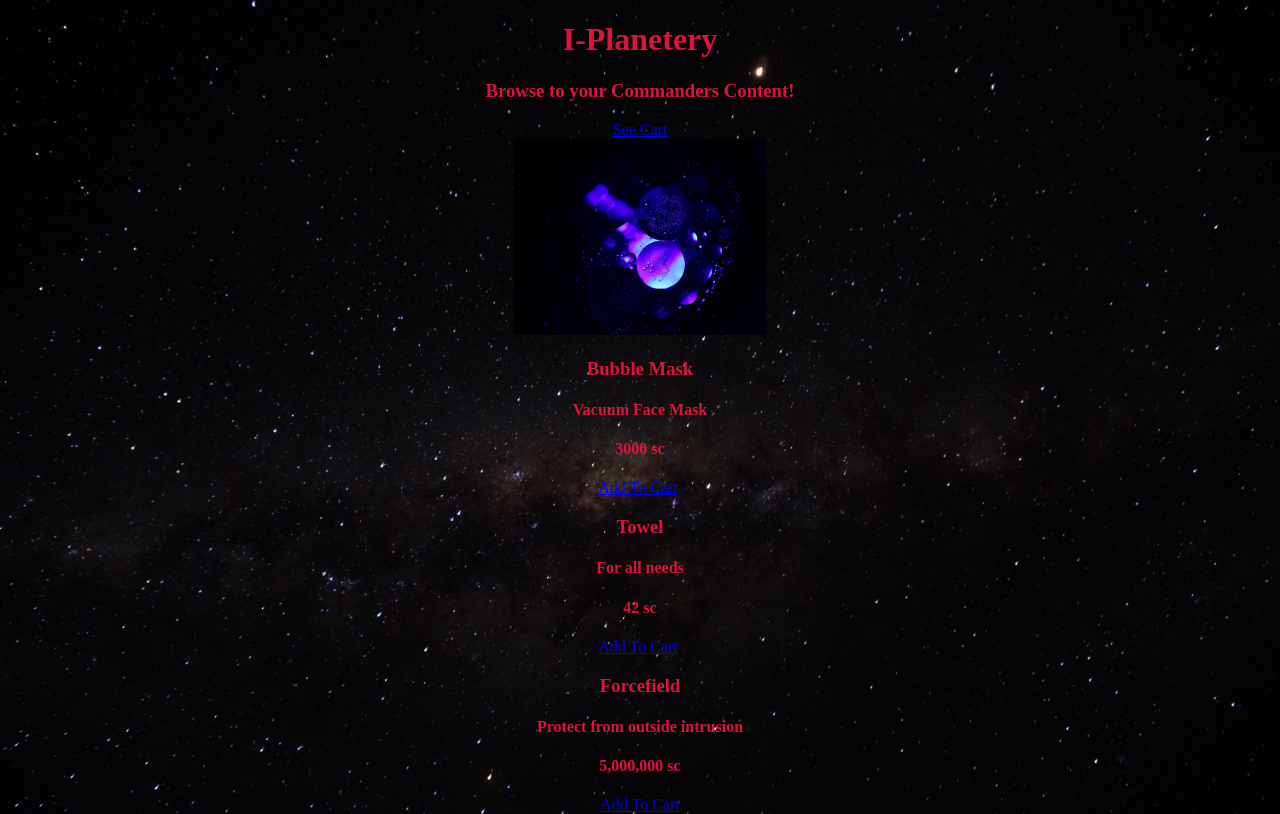
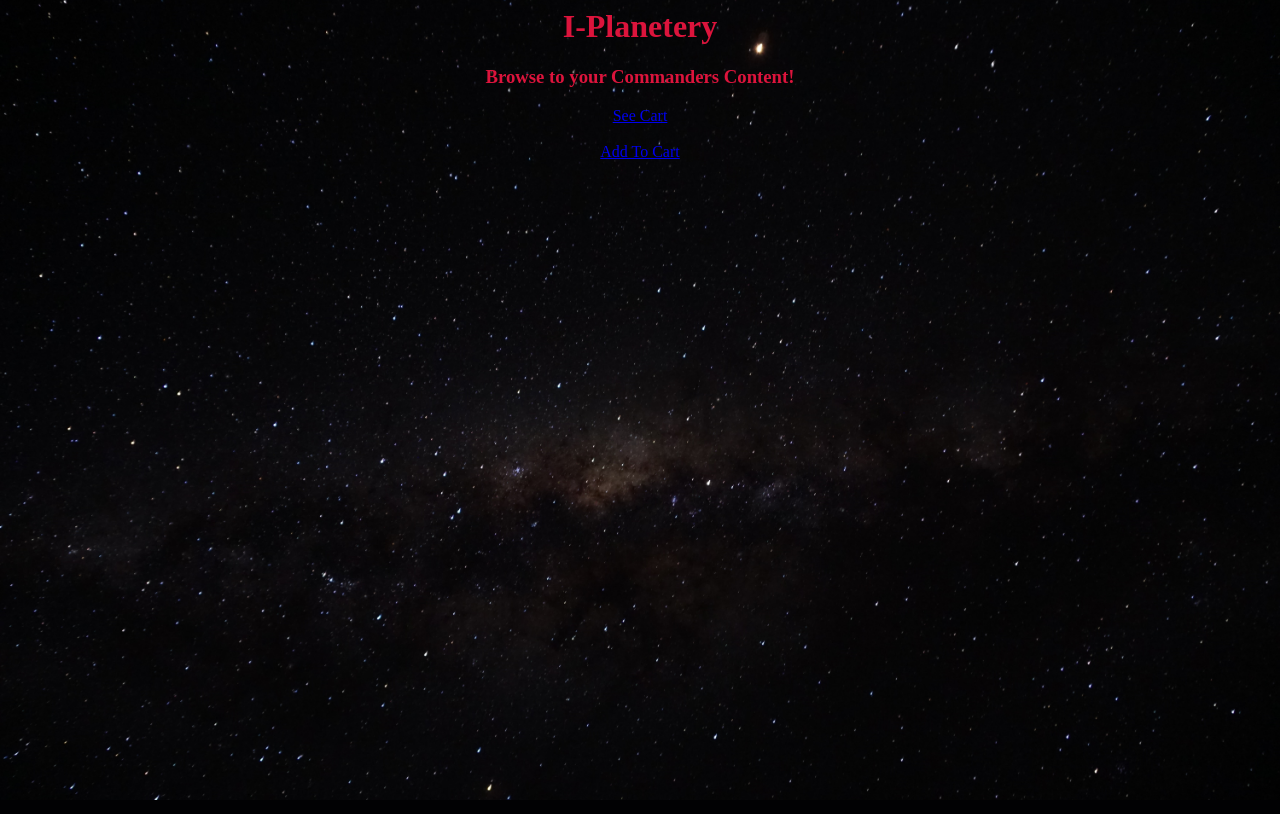
Before and after one commit to RobotGyal/Space-Contractor, a Flask app: page /store in a window 1280 px wide. Run offline with Flask 2, Linux system fonts and the light colour scheme.

Commit message:
rewriting routes and templates

```diff
--- a/app.py
+++ b/app.py
@@ -9,10 +9,14 @@ app = Flask(__name__)
 load_dotenv()
 client = MongoClient('localhost', 27017)
 db = client.space
+
+# sets up databases
 space_items = db.space_items    #sets up space items as a database
-test_items = db.test_items
+cart_items = db.cart_items      #items for user to add to cart from space items
+devices = db.devices
 
-test_items = [
+
+space_items = [
     {'title': 'Bubble Mask', 'description':'Vacuum Face Mask', 'price': '3000 sc', 'image': './static/bubble.jpg'},
     {'title': 'Towel', 'description':'For all needs', 'price': '42 sc'},
     {'title': 'Forcefield', 'description': 'Protect from outside intrusion', 'price': '5,000,000 sc'}
@@ -21,40 +25,41 @@ test_items = [
 
 # Main route
 @app.route('/')
-def test():
+def home():
     '''Main page setup function'''
-    return render_template('store_index.html', space_items=space_items.find())
+    return render_template('homepage.html', space_items=space_items)
 
 
 #Route for VIEWING store items on homepage
 @app.route('/store', methods=['GET'])
 def store_display():
-    return render_template('store_display.html', test_items=test_items)
+    return render_template('store_display.html', space_items=space_items)
 
 
-# Route for VIEWING to cart
-@app.route('/store/cart', methods=['GET'])
+# ~~~~~~~~  CART  ~~~~~~~~
+
+# VIEWING cart homepage
+@app.route('/cart', methods=['GET'])
 def cart_display():
     return render_template('cart_display.html')
 
-# Route for ADDING to cart
-@app.route('/store/cart', methods=['POST'])
-def cart_submit():
-    '''Add items to cart'''
-    space_item = {
-    'title': request.form.get('title'),
-    'description': request.form.get('description'),
-    'price': request.form.get('price'),
-    'image': request.form.get('image'.split())
+# ADD items to cart
+@app.route('/cart/add')
+def devices_new():
+    '''Create devices'''
+    return render_template('cart_add.html')
+
+# Route for POSTING items to cart
+@app.route('/cart', methods=['POST'])
+def cart_post():
+    '''Submit items to cart'''
+    cart= {
+        'title': request.form.get('title'),
+        'description': request.form.get('description')
     }
-    space_item_id = space_items.insert_one(space_item).inserted_id
-    return redirect(url_for('cart_items_show', space_item_id=space_item_id))
+    cart_items.insert_one(cart)
+    return redirect(url_for('cart_display'))
 
-#Show cart items
-@app.route('/store/cart/<space_items_id>')
-def cart_show(space_item_id):
-    space_item = space_items.find_one({'_id': ObjectId(space_item_id)})
-    return render_template('cart_display.html', space_item=space_item)
 
 
 if __name__=='__main__':
--- a/static/index.css
+++ b/static/index.css
@@ -2,8 +2,12 @@ html {
     color: crimson;
     text-align: center;
     background-image: url('space.jpg');
+    /* background-repeat: no-repeat;
+    background-size: 100% 100% */
+    height: 100%;
+    background-position: center;
     background-repeat: no-repeat;
-    background-size: 100% 100%
+    background-size: cover;
 }
 
 
--- a/templates/base.html
+++ b/templates/base.html
@@ -1,10 +1,16 @@
 <html>
+
+
     <link rel="stylesheet" href="{{ url_for('static', filename='index.css') }}">
     {% block title %}
     {% endblock %}
 
 
 <body>
+
+    {% block content %}
+    {% endblock %}
+
 </body>
 
 
--- a/templates/cart_display.html
+++ b/templates/cart_display.html
@@ -5,8 +5,6 @@
     <h1>I-Planetery</h1>
     <h3> Browse to your Commanders Content! </h3>
 
-<!--Links-->
-<!-- <a href = 'store/display'> Visit Store </a><br> -->
-<a href = '/store/cart'> See Cart </a>
 
-{%endblock%}
+
+{% endblock %}
--- a/templates/store_index.html
+++ b/templates/homepage.html
@@ -11,8 +11,8 @@
 </form>
 
 <!--Buttons-->
-<form action="/store/cart">
-    <button type ='submit'>Go To Cart</button>
+<form action="/cart/add">
+    <button type ='submit'>Go to Request Devices! </button>
 </form>
 
 <!--Images-->
--- a/templates/store_display.html
+++ b/templates/store_display.html
@@ -1,4 +1,3 @@
-<!doctype html>
 
 {% extends 'base.html' %}
 
@@ -9,20 +8,13 @@
     <h3> Browse to your Commanders Content! </h3>
 
 <!--Links-->
-<!-- <a href = 'store/display'> Visit Store </a><br> -->
-<a href = '/store/cart'> See Cart </a>
+<a href = '/cart'> See Cart </a>
+<br><br>
+<a href="/cart/add">Add To Cart</a>
 
-<!-- Display store items -->
-<div class= row>
-<div class="col-md-4">
-{% for items in test_items %}
-<img src = {{items.image}}>
-    <h3>{{items.title}}</h3>
-    <h4>{{items.description}}</h4>
-    <h4>{{items.price}}</h4>
-    <a href = '/store/cart'>Add To Cart</a>
+{% for item in devices %}
+    <h2>{{ devices.title }}</h2>
+    <small>{{ devices.description }}</small>
 {% endfor %}
-</div>
-</div>
 
 {%endblock%}
```
Also changed, not shown: templates/cart_add.html (added, +32 -0 lines).
